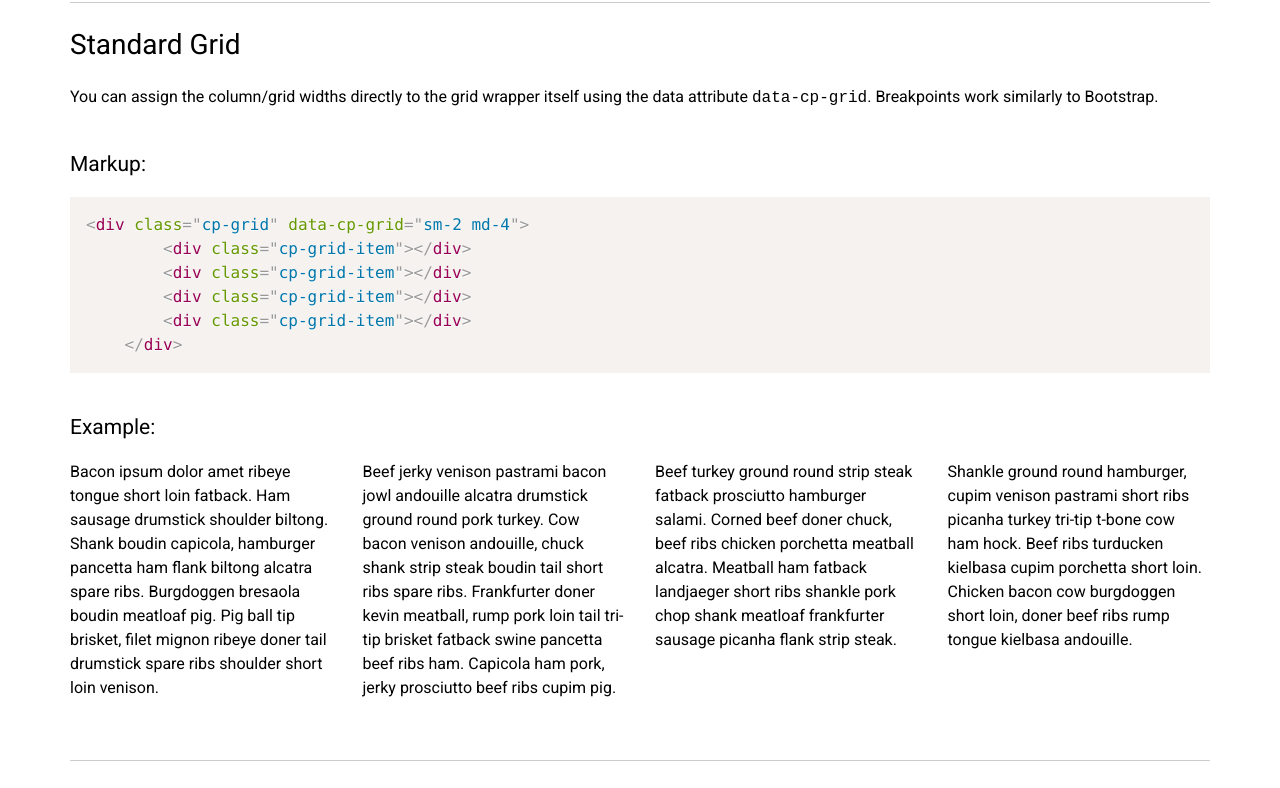
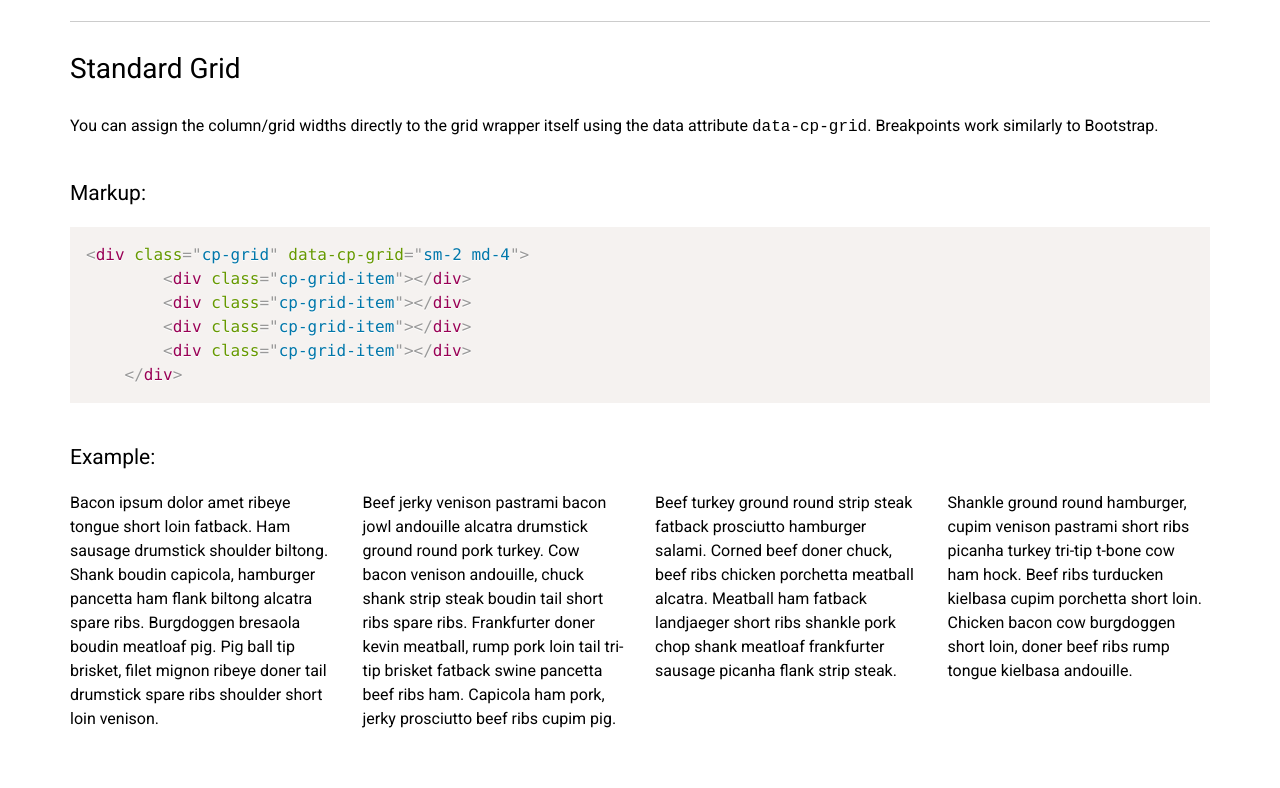
Before and after one commit to redhataccess/cp-grid, a website: page index.html in a window 1280 px wide. Shown: the part 88-876 px from the top of the page. Drawn offline with nearby package versions, Linux system fonts and the light colour scheme.

Commit message:
Adjusting header line-height

```diff
--- a/index.html
+++ b/index.html
@@ -33,9 +33,9 @@
 
 	p { margin: 0 0 1em; }
 
-	h1 { font-size: 36px; margin: 0 0 1em; font-weight: normal; }
-	h2 { font-size: 28px; margin: 0 0 1em; font-weight: normal; }
-	h3 { font-size: 21px; margin: 2em 0 1em; font-weight: normal; }
+	h1 { font-size: 36px; line-height: 1.2em; margin: 0 0 1em; font-weight: normal; }
+	h2 { font-size: 28px; line-height: 1.2em; margin: 0 0 1em; font-weight: normal; }
+	h3 { font-size: 21px; line-height: 1.2em; margin: 2em 0 1em; font-weight: normal; }
 
 	section {
 		margin: 0 0 30px;
```
